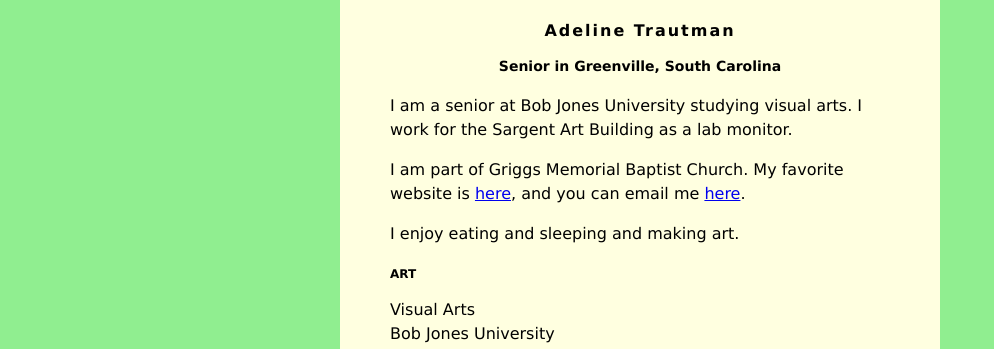
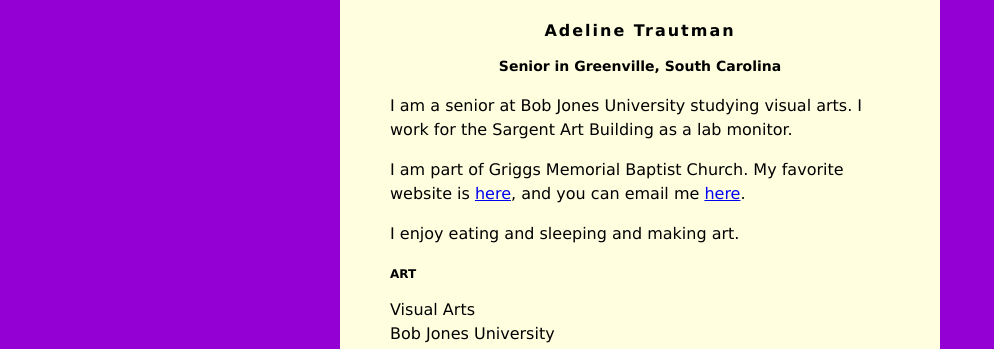
Before and after one commit to meemawpoipoi/meemawpoipoi.github.io, a plain HTML site: page index.html in a window 1280 px wide. Shown: the top 349 px of the page, without its empty margins (0-994 px from the left). Drawn offline with Linux system fonts and the light colour scheme.

Commit message:
Update index.html

```diff
--- a/index.html
+++ b/index.html
@@ -2,7 +2,7 @@
 <head>
 <style>
 body {
-    background: lightgreen;
+    background: darkviolet;
     font-family: Verdana;
 }
 #content {
```
